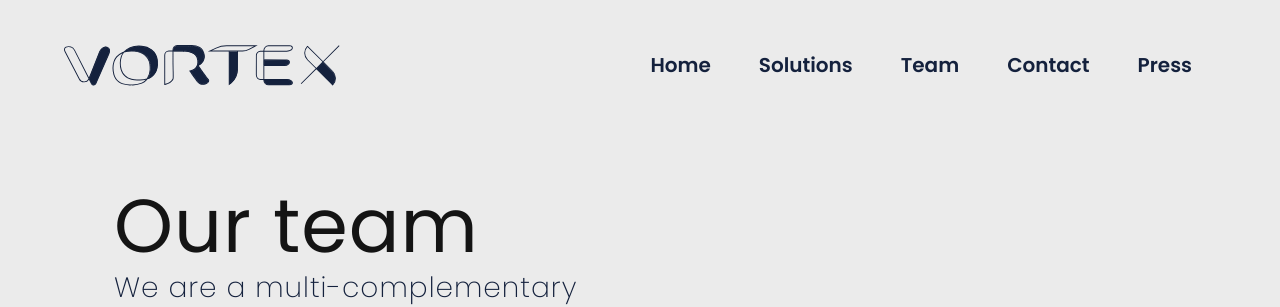
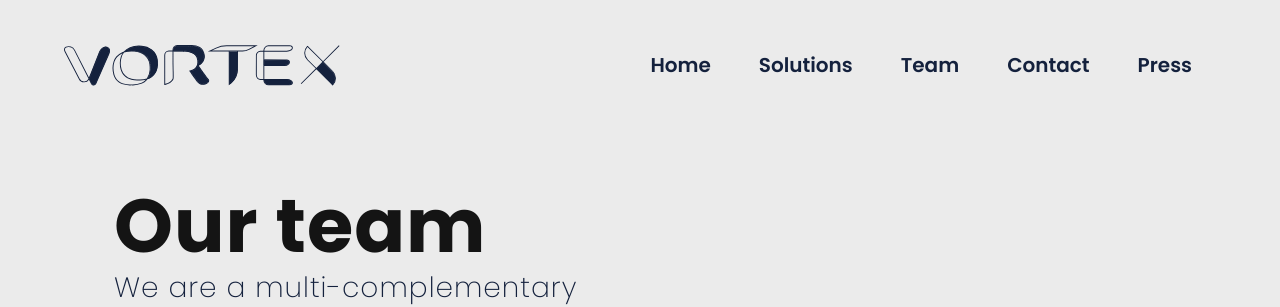
Before and after one commit to LGP21-LGP1/lgp21-lgp1.github.io, a Next.js app: page /team in a window 1280 px wide. Shown: the top 307 px of the page. Built offline with nearby package versions, Linux system fonts and the light colour scheme; no server answers; a web font is replaced by a local one.

Commit message:
Changed Page title h1 font weight

```diff
--- a/styles/global.css
+++ b/styles/global.css
@@ -106,7 +106,7 @@ main {
 }
 
 .page-title h1 {
-  font-weight: normal;
+  font-weight: 700;
   font-family: var(--poppins);
   font-size: 75px;
   margin: 0;
```
